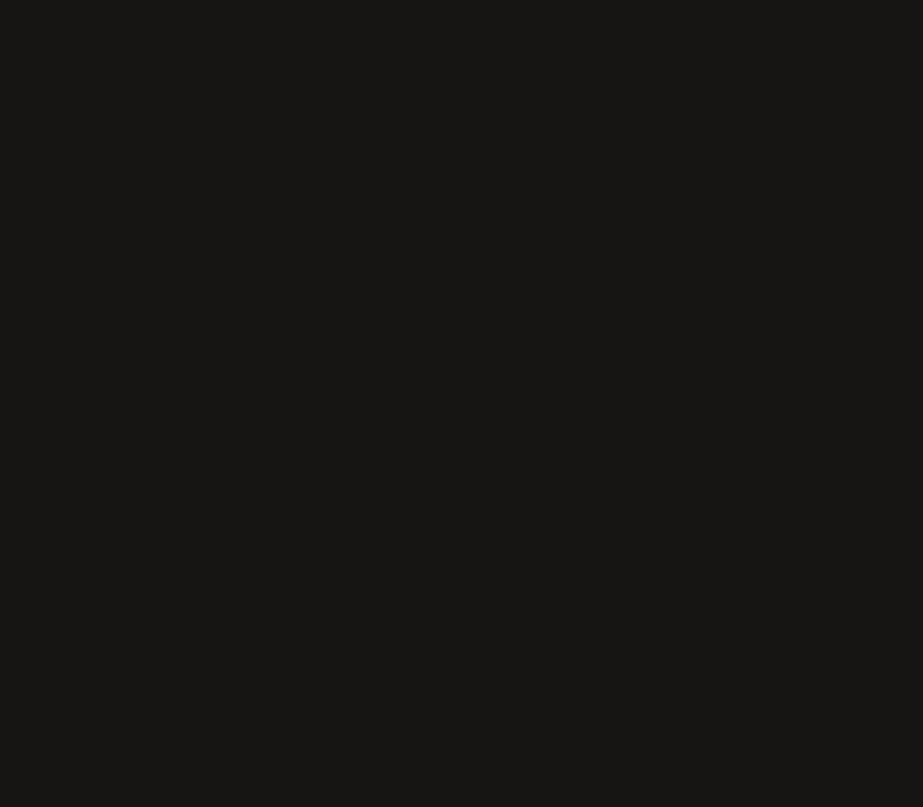
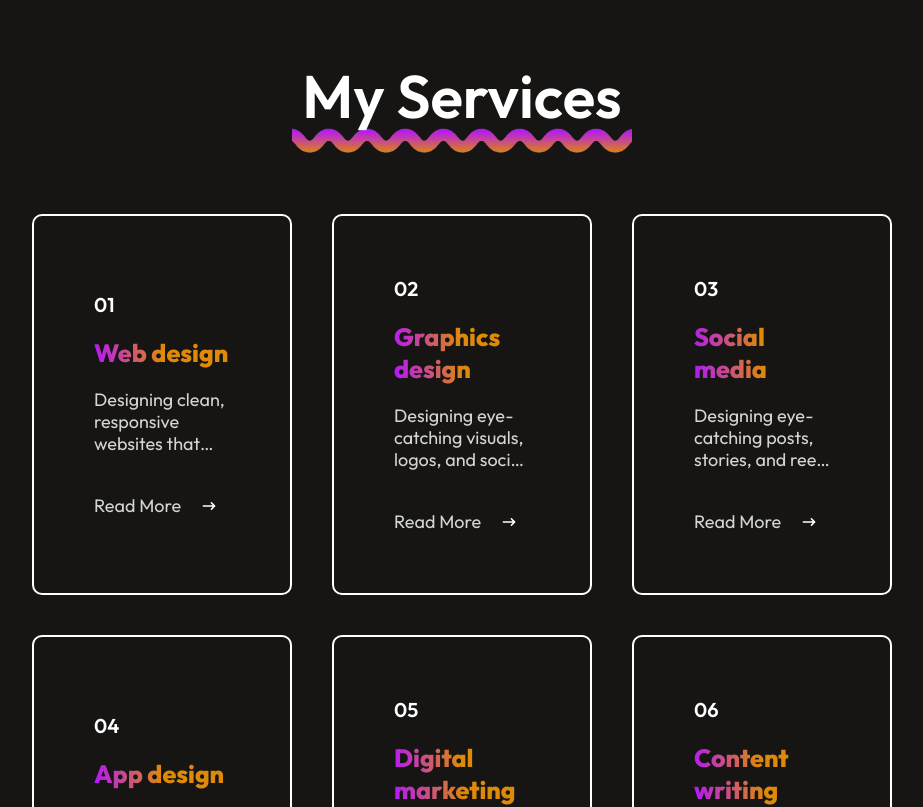
Before and after one commit to Hani239/Portfolio, a React (Vite) app: page / in a window 1280 px wide. Shown: the part 1900-2707 px from the top of the page, without its empty margins (178-1101 px from the left). Before the commit the page ends 1978 px from the top, so only its background shows below. Built offline with nearby package versions, Linux system fonts and the light colour scheme.

Commit message:
Service section created

```diff
--- a/package.json
+++ b/package.json
@@ -12,7 +12,8 @@
   "dependencies": {
     "react": "^19.1.0",
     "react-anchor-link-smooth-scroll": "^1.0.12",
-    "react-dom": "^19.1.0"
+    "react-dom": "^19.1.0",
+    "react-icons": "^5.5.0"
   },
   "devDependencies": {
     "@eslint/js": "^9.25.0",
--- a/src/App.jsx
+++ b/src/App.jsx
@@ -2,6 +2,7 @@ import React from 'react'
 import Navbar from './Components/Navbar/Navbar'
 import Banner from './Components/Banner/Banner'
 import About from './Components/About/About'
+import Services from './Components/Services/Services'
 
 const App = () => {
   return (
@@ -9,6 +10,7 @@ const App = () => {
       {/* <Navbar/> */}
       <Banner/>
       <About/>
+      <Services/>
     </div>
   )
 }
--- /dev/null
+++ b/src/Components/Services/Services.css
@@ -0,0 +1,179 @@
+.services {
+  display: flex;
+  flex-direction: column;
+  align-items: center;
+  justify-content: center;
+  gap: 80px;
+  margin: 80px 170px;
+  padding-bottom: 50px;
+}
+
+.services-title {
+  position: relative;
+}
+
+.services h1 {
+  padding: 0px 10px;
+  font-size: 60px;
+  font-weight: 600;
+}
+
+.services-title img {
+  position: absolute;
+  bottom: 0;
+  left: 0;
+  top: 55px;
+  margin-top: 10px;
+  width: 100%;
+  z-index: -1;
+}
+
+.services-format {
+  display: flex;
+  flex-direction: column;
+  justify-content: center;
+  gap: 20px;
+  padding: 60px;
+  border-radius: 10px;
+  border: 2px solid white;
+  transition: 0.4s;
+  cursor: pointer;
+}
+
+.services-container {
+  display: grid;
+  grid-template-columns: 1fr 1fr 1fr;
+  gap: 40px;
+  margin-bottom: 80px;
+}
+
+.services-format h3 {
+  font-size: 20px;
+  font-weight: 600;
+}
+
+.services-format h2 {
+  font-size: 25px;
+  font-weight: 800;
+  background: linear-gradient(264deg, #df8908 50%, #b415ff 100%);
+  background-clip: text;
+  -webkit-background-clip: text;
+  -webkit-text-fill-color: transparent;
+}
+
+.services-format p {
+  color: #d4d4d4;
+  font-size: 18px;
+  line-height: 22px;
+  max-width: 300px;
+  display: -webkit-box;
+  -webkit-box-orient: vertical;
+  -webkit-line-clamp: 3;
+  display: box;
+  box-orient: vertical;
+  line-clamp: 3;
+  overflow: hidden;
+  text-overflow: ellipsis;
+}
+
+.services-readmore {
+  display: flex;
+  gap: 20px;
+  align-items: center;
+  margin-top: 20px;
+}
+
+.services-format:hover {
+  border: 2px solid #ff00ff;
+  background-image: linear-gradient(45deg, #3f0028, #582300);
+  transform: scale(1.05);
+  transition: 0.4s;
+}
+
+/* Base styles: your existing CSS */
+
+/* Responsive tweaks */
+@media (max-width: 1024px) {
+  .services {
+    margin: 60px 50px;
+    gap: 60px;
+  }
+
+  .services h1 {
+    font-size: 48px;
+  }
+
+  .services-container {
+    grid-template-columns: repeat(2, 1fr);
+    gap: 30px;
+  }
+
+  .services-format p {
+    max-width: 100%; /* Allow text to use more width */
+  }
+}
+
+@media (max-width: 768px) {
+  .services {
+    margin: 40px 30px;
+    gap: 50px;
+  }
+
+  .services h1 {
+    font-size: 36px;
+  }
+
+  .services-title img {
+    top: 35px;
+  }
+
+  .services-container {
+    grid-template-columns: 1fr;
+    gap: 25px;
+  }
+
+  .services-format {
+    padding: 40px 20px;
+  }
+
+  .services-format p {
+    font-size: 16px;
+    line-height: 20px;
+  }
+
+  .services-format h2 {
+    font-size: 22px;
+  }
+}
+
+@media (max-width: 480px) {
+  .services {
+    margin: 30px 20px;
+    gap: 40px;
+  }
+
+  .services h1 {
+    font-size: 28px;
+  }
+
+  .services-title img {
+    top: 28px;
+  }
+
+  .services-format {
+    padding: 30px 15px;
+  }
+
+  .services-format h3 {
+    font-size: 18px;
+  }
+
+  .services-format h2 {
+    font-size: 20px;
+  }
+
+  .services-format p {
+    font-size: 14px;
+    line-height: 18px;
+  }
+}
--- /dev/null
+++ b/src/Components/Services/Services.jsx
@@ -0,0 +1,31 @@
+import React from 'react'
+import './Services.css'
+import theme_pattern from '../../assets/curve.png'
+import Services_Data from '../../assets/services_data'
+import { HiArrowNarrowRight } from "react-icons/hi";
+
+const Services = () => {
+  return (
+    <div className='services'>
+        <div className="services-title">
+            <h1>My Services</h1>
+            <img src={theme_pattern} alt="theme patern" />
+        </div>
+        <div className="services-container">
+            {Services_Data.map((service, index)=>{
+                return <div key={index} className='services-format'>
+                    <h3>{service.s_no}</h3>
+                    <h2>{service.s_name}</h2>
+                    <p>{service.s_desc}</p>
+                    <div className="services-readmore">
+                        <p>Read More</p>
+                        <HiArrowNarrowRight className='font'/>
+                    </div>
+                </div>
+            })}
+        </div>
+    </div>
+  )
+}
+
+export default Services
--- /dev/null
+++ b/src/assets/services_data.js
@@ -0,0 +1,34 @@
+const Services_Data = [
+    {
+        s_no:"01",
+        s_name:"Web design",
+        s_desc:"Designing clean, responsive websites that balance user experience and visual appeal across all devices and screen sizes."
+    },
+    {
+        s_no:"02",
+        s_name:"Graphics design",
+        s_desc:"Designing eye-catching visuals, logos, and social media creatives that align with brand identity and communication goals."
+    },
+    {
+        s_no:"03",
+        s_name:"Social media",
+        s_desc:"Designing eye-catching posts, stories, and reels aligned with brand tone and marketing objectives."
+    },
+    {
+        s_no:"04",
+        s_name:"App design",
+        s_desc:"Designing intuitive and user-friendly mobile app interfaces focused on clean layout, usability, and responsiveness."
+    },
+    {
+        s_no:"05",
+        s_name:"Digital marketing",
+        s_desc:"Managing SEO, social media, and email marketing strategies to drive online growth and customer engagement."
+    },
+    {
+        s_no:"06",
+        s_name:"Content writing",
+        s_desc:"Researching topics thoroughly to produce accurate, compelling articles that attract and retain readers."
+    },
+]
+
+export default Services_Data;
```
Also changed, not shown: 1 other file (tests, documents, lock files or other folders).
